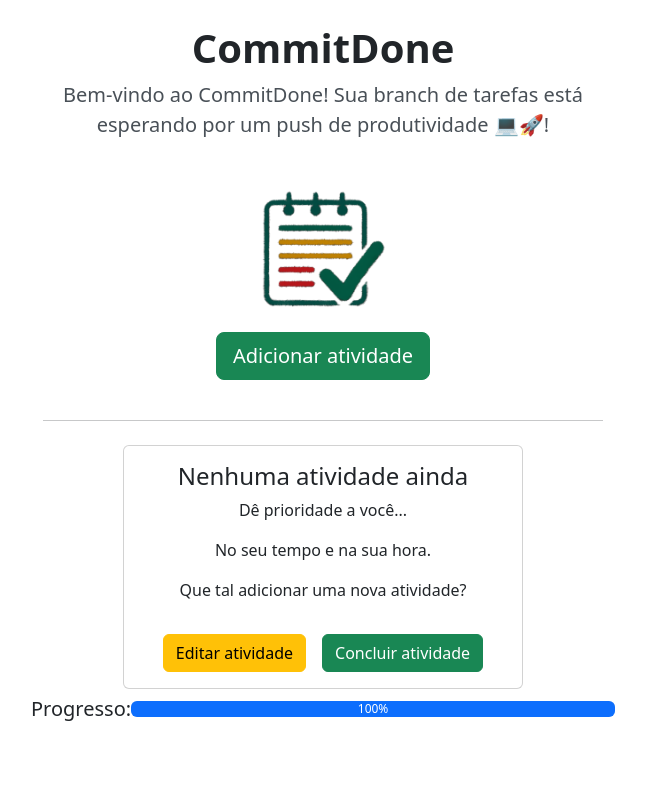
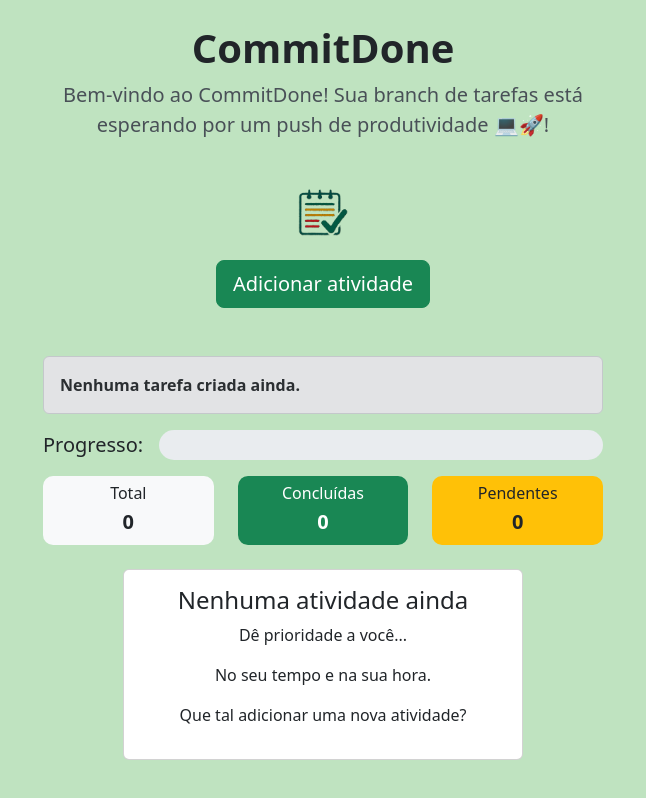
Before and after one commit to CaiaoCesar/To-Do-List, a Vue app: page / in a window 1280 px wide. Shown: the whole page, without its empty margins (13-659 px from the left). Built offline with nearby package versions, Linux system fonts and the light colour scheme.

Commit message:
fix: Ajustes no gerenciamento de tarefas, e melhorias lógicas e de processamento.

```diff
--- a/src/App.vue
+++ b/src/App.vue
@@ -1,7 +1,7 @@
 <script setup>
 import TheHeader from './components/TheHeader.vue'
 import TheTask from './components/TheTask.vue';
-import TheProgress from './components/TheProgress.vue';
+
 </script>
 
 <template>
@@ -13,7 +13,7 @@ import TheProgress from './components/TheProgress.vue';
               <TheHeader msg="CommitDone" />
             </div>
             <div class="col-auto">
-              <img class="logo mt-5" alt="CommitDone logo" id="logo" src="./assets/logo.png" width="125" height="125" />
+              <img class="logo mt-5" alt="CommitDone logo" id="logo" src="./assets/logo.png" width="50" height="50" />
             </div>
           </div>
       </div>
@@ -21,14 +21,12 @@ import TheProgress from './components/TheProgress.vue';
     <main class="grow d-flex align-items-center justify-content-center py-0">
       <TheTask />
     </main>
-
-   <TheProgress/>
   </div>
 </template>
 
 <style>
 html,body{
-  background-color: #acdeb2;
+  background-color: #bfe3c0;
   color: black;
   margin: 0;
   padding: 0;
--- a/src/assets/main.css
+++ b/src/assets/main.css
@@ -5,6 +5,7 @@
   margin: 0 auto;
   padding: 2rem;
   font-weight: normal;
+  min-height: 100vh;
 }
 
 a,
@@ -13,6 +14,13 @@ a,
   color: hsla(160, 100%, 37%, 1);
   transition: 0.4s;
   padding: 3px;
+}
+
+body {
+  background-color: #bfe3c0 !important;
+  margin: 0;
+  padding: 0;
+  min-height: 100vh;
 }
 
 @media (hover: hover) {
--- a/src/components/TheProgress.vue
+++ b/src/components/TheProgress.vue
@@ -1,29 +1,144 @@
 <script setup>
+import { ref, onMounted, watch } from 'vue';
 
-/*
- <div class="alert alert-success" role="alert">
-    <strong>Tarefa concluída.</strong>
-  </div>
-  <div class="alert alert-warn" role="alert">
-    <strong>Você tem tarefas em andamento.</strong>
-  </div>
-  <div class="alert alert-danger" role="alert">
-    <strong>Você tem tarefas pendentes.</strong>
-  </div>
-*/
+// ✅ Props para receber os dados das tarefas
+const props = defineProps({
+  completedTasks: {
+    type: Array,
+    default: () => []
+  },
+  pendingTasks: {
+    type: Array,
+    default: () => []
+  }
+});
+
+// ✅ Estado reativo para o progresso
+const progressPercentage = ref(0);
+const totalTasks = ref(0);
+const completedCount = ref(0);
+
+// ✅ Função para calcular o progresso
+function calculateProgress() {
+  completedCount.value = props.completedTasks.length;
+  totalTasks.value = props.completedTasks.length + props.pendingTasks.length;
+
+  if (totalTasks.value === 0) {
+    progressPercentage.value = 0;
+  } else {
+    progressPercentage.value = Math.round((completedCount.value / totalTasks.value) * 100);
+  }
+}
+
+// ✅ Watcher para recalcular quando as tarefas mudarem
+watch(() => [props.completedTasks, props.pendingTasks], () => {
+  calculateProgress();
+}, { deep: true, immediate: true });
+
+// ✅ Função para determinar a cor da barra baseada no progresso
+function getProgressBarClass() {
+  if (progressPercentage.value === 0) return 'bg-secondary';
+  if (progressPercentage.value < 30) return 'bg-danger';
+  if (progressPercentage.value < 70) return 'bg-warning';
+  if (progressPercentage.value < 100) return 'bg-info';
+  return 'bg-success';
+}
+
+// ✅ Função para determinar o texto do alerta
+function getAlertMessage() {
+  if (totalTasks.value === 0) {
+    return { message: 'Nenhuma tarefa criada ainda.', type: 'secondary' };
+  }
+  if (progressPercentage.value === 0) {
+    return { message: 'Você tem tarefas pendentes. Vamos começar!', type: 'danger' };
+  }
+  if (progressPercentage.value === 100) {
+    return { message: 'Parabéns! Todas as tarefas foram concluídas! 🎉', type: 'success' };
+  }
+  if (progressPercentage.value >= 70) {
+    return { message: 'Ótimo progresso! Continue assim!', type: 'info' };
+  }
+  if (progressPercentage.value >= 30) {
+    return { message: 'Você tem tarefas em andamento.', type: 'warning' };
+  }
+  return { message: 'Você tem tarefas pendentes.', type: 'danger' };
+}
+
+// ✅ Calcular progresso inicial
+onMounted(() => {
+  calculateProgress();
+});
 </script>
 
 <template>
-  <div class="d-flex align-items-center justify-content-between mb-0">
-    <h5 class="mt-2">Progresso:</h5>
-    <div class="progress flex-grow-1">
-      <div class="progress-bar w-100 bg-alert">
-        <span class="font-bold text-white heading-100">100%</span>
+  <div class="container mt-4">
+    <!-- Alert dinâmico -->
+    <div class="alert" :class="`alert-${getAlertMessage().type}`" role="alert">
+      <strong>{{ getAlertMessage().message }}</strong>
+    </div>
+
+    <!-- Barra de progresso -->
+    <div class="d-flex align-items-center justify-content-between mb-3">
+      <h5 class="mb-0 me-3">Progresso:</h5>
+      <div class="progress flex-grow-1" style="height: 30px;">
+        <div
+          class="progress-bar progress-bar-striped progress-bar-animated"
+          :class="getProgressBarClass()"
+          :style="{ width: `${progressPercentage}%` }"
+          role="progressbar"
+          :aria-valuenow="progressPercentage"
+          aria-valuemin="0"
+          aria-valuemax="100"
+        >
+          <span class="fw-bold text-white">
+            {{ progressPercentage }}% ({{ completedCount }}/{{ totalTasks }})
+          </span>
+        </div>
+      </div>
+    </div>
+
+    <!-- Estatísticas detalhadas -->
+    <div class="row text-center mt-3">
+      <div class="col-4">
+        <div class="card bg-light">
+          <div class="card-body py-2">
+            <h6 class="card-title mb-1">Total</h6>
+            <span class="fw-bold fs-5">{{ totalTasks }}</span>
+          </div>
+        </div>
+      </div>
+      <div class="col-4">
+        <div class="card bg-success text-white">
+          <div class="card-body py-2">
+            <h6 class="card-title mb-1">Concluídas</h6>
+            <span class="fw-bold fs-5">{{ completedCount }}</span>
+          </div>
+        </div>
+      </div>
+      <div class="col-4">
+        <div class="card bg-warning">
+          <div class="card-body py-2">
+            <h6 class="card-title mb-1">Pendentes</h6>
+            <span class="fw-bold fs-5">{{ pendingTasks.length }}</span>
+          </div>
+        </div>
       </div>
     </div>
   </div>
 </template>
 
 <style scoped>
+.progress {
+  border-radius: 15px;
+  overflow: hidden;
+}
 
+.progress-bar {
+  transition: width 0.5s ease-in-out;
+}
+
+.card {
+  border: none;
+  border-radius: 10px;
+}
 </style>
--- a/src/components/TheTask.vue
+++ b/src/components/TheTask.vue
@@ -1,47 +1,68 @@
 <script setup>
+import { ref, onMounted } from 'vue';
+import TheProgress from './TheProgress.vue';
+
+// ✅ Arrays reativos separados para pendentes e concluídas
+const pendingTasks = ref([]);
+const completedTasks = ref([]);
+
 function saveTask() {
   let titleTask = document.getElementById("task").value;
   let priorityTask = document.getElementById("priority").value;
   let dateTimeTask = document.getElementById("date-time").value;
   let descriptionTask = document.getElementById("description").value;
 
-  // ✅ VALIDAÇÃO CORRIGIDA - verifica se está vazio ou só espaços
+  // ✅ VALIDAÇÃO
   if (!titleTask.trim() || !dateTimeTask.trim()) {
     alert("Informe os campos necessários (Atividade e Data/Hora)!");
     return;
   }
 
-  // ✅ SALVAR NO LOCALSTORAGE
-  localStorage.setItem("task", titleTask);
-  localStorage.setItem("priority", priorityTask);
-  localStorage.setItem("date-time", dateTimeTask);
-  localStorage.setItem("description", descriptionTask);
+  // ✅ CRIAR NOVA TAREFA COM ID ÚNICO
+  const newTask = {
+    id: Date.now(),
+    title: titleTask,
+    priority: priorityTask,
+    dateTime: dateTimeTask,
+    description: descriptionTask,
+    completed: false,
+    createdAt: new Date().toISOString()
+  };
+
+  // ✅ CARREGAR TAREFAS EXISTENTES DO LOCALSTORAGE
+  const existingTasks = JSON.parse(localStorage.getItem("tasks")) || [];
+
+  // ✅ ADICIONAR NOVA TAREFA NO INÍCIO DO ARRAY (para aparecer à direita)
+  existingTasks.unshift(newTask);
+
+  // ✅ SALVAR ARRAY ATUALIZADO NO LOCALSTORAGE
+  localStorage.setItem("tasks", JSON.stringify(existingTasks));
 
   alert("Atividade adicionada com sucesso!");
 
-  // ✅ FECHAR MODAL DEPOIS DE SALVAR
-  // eslint-disable-next-line no-undef
-  const modal = bootstrap.Modal.getInstance(document.getElementById("meuModal"));
+  // ✅ LIMPAR CAMPOS DO MODAL
+  document.getElementById("task").value = "";
+  document.getElementById("priority").value = "0";
+  document.getElementById("date-time").value = "";
+  document.getElementById("description").value = "";
+
+  // ✅ FECHAR MODAL
+  const modal = bootstrap.Modal.getInstance(document.getElementById("modalSave"));
   modal.hide();
 
-  // ✅ MOSTRAR A TAREFA SALVA
-  showTask();
+  // ✅ ATUALIZAR LISTA DE TAREFAS
+  loadTasks();
 }
 
-function showTask(){
-  // ✅ PEGAR OS ELEMENTOS CORRETOS (onde vai mostrar os dados)
-  let titleElement = document.getElementById("title-task");
-  let priorityElement = document.getElementById("priori-task");
-  let dateTimeElement = document.getElementById("time-task");
-  let descriptionElement = document.getElementById("descript-task");
+function loadTasks() {
+  // ✅ CARREGAR TAREFAS DO LOCALSTORAGE
+  const savedTasks = JSON.parse(localStorage.getItem("tasks")) || [];
 
-  // ✅ PEGAR VALORES DO LOCALSTORAGE
-  let savedTask = localStorage.getItem("task");
-  let savedPriority = localStorage.getItem("priority");
-  let savedDateTime = localStorage.getItem("date-time");
-  let savedDescription = localStorage.getItem("description");
+  // ✅ SEPARAR TAREFAS PENDENTES E CONCLUÍDAS
+  pendingTasks.value = savedTasks.filter(task => !task.completed);
+  completedTasks.value = savedTasks.filter(task => task.completed);
+}
 
-  // ✅ CONVERTER PRIORIDADE NUMÉRICA EM TEXTO
 function getPriorityText(priorityValue) {
   const priorities = {
     "0": "Sem prioridade",
@@ -52,33 +73,49 @@ function showTask(){
   return priorities[priorityValue] || "Não definida";
 }
 
-  // ✅ ATUALIZAR OS ELEMENTOS SE HOUVER DADOS
-  if (savedTask && savedTask.trim() !== "") {
-    titleElement.textContent = savedTask;
-    priorityElement.textContent = `Prioridade: ${getPriorityText(savedPriority)}`;
-    dateTimeElement.textContent = `Data/Hora: ${savedDateTime || 'Não definida'}`;
-    descriptionElement.textContent = `Descrição: ${savedDescription || 'Nenhuma descrição'}`;
-  } else {
-    // ✅ MANTER MENSAGEM PADRÃO SE NÃO HOUVER DADOS
-    titleElement.textContent = "Nenhuma atividade ainda";
-    priorityElement.textContent = "Dê prioridade a você...";
-    dateTimeElement.textContent = "No seu tempo e na sua hora.";
-    descriptionElement.textContent = "Que tal adicionar uma nova atividade?";
+function getPriorityBadgeClass(priorityValue) {
+  const priorityClasses = {
+    "0": "bg-secondary",
+    "1": "bg-danger",
+    "2": "bg-warning",
+    "3": "bg-info"
+  };
+  return priorityClasses[priorityValue] || "bg-secondary";
+}
+
+function completeTask(taskId) {
+  // ✅ MARCAR TAREFA COMO CONCLUÍDA
+  const existingTasks = JSON.parse(localStorage.getItem("tasks")) || [];
+  const updatedTasks = existingTasks.map(task =>
+    task.id === taskId ? { ...task, completed: !task.completed } : task
+  );
+
+  localStorage.setItem("tasks", JSON.stringify(updatedTasks));
+  loadTasks();
+}
+
+function deleteTask(taskId) {
+  // ✅ REMOVER TAREFA
+  if (confirm("Tem certeza que deseja excluir esta tarefa?")) {
+    const existingTasks = JSON.parse(localStorage.getItem("tasks")) || [];
+    const updatedTasks = existingTasks.filter(task => task.id !== taskId);
+
+    localStorage.setItem("tasks", JSON.stringify(updatedTasks));
+    loadTasks();
   }
 }
 
-// ✅ CHAMAR showTask QUANDO O COMPONENTE FOR MONTADO
-import { onMounted } from 'vue';
+// ✅ CARREGAR TAREFAS QUANDO O COMPONENTE FOR MONTADO
 onMounted(() => {
-  showTask();
+  loadTasks();
 });
 </script>
 
 <template>
   <div class="d-flex flex-column align-items-center mt-0 w-100">
     <!-- Botão que irá abrir o modal -->
-    <button type="button" class="btn btn-success btn-lg mt-0"
-            data-bs-toggle="modal" data-bs-target="#meuModal">
+    <button type="button" class="btn btn-success btn-lg mt-0 mb-4"
+            data-bs-toggle="modal" data-bs-target="#modalSave">
       Adicionar atividade
     </button>
 
@@ -154,20 +191,121 @@ onMounted(() => {
       </div>
     </div>
 
-    <!-- Card para mostrar as tarefas -->
-    <div class="container mt-3">
-      <hr class="my-4">
+    <!-- ✅ BARRA DE PROGRESSO DINÂMICA -->
+    <TheProgress
+      :completed-tasks="completedTasks"
+      :pending-tasks="pendingTasks"
+    />
+
+    <!-- Área para mostrar as tarefas -->
+    <div class="container mt-4 w-100">
+
+      <!-- SEÇÃO 1: TAREFAS PENDENTES (Grid vertical) -->
+      <div v-if="pendingTasks.length > 0" class="mb-5">
+        <h3 class="text-center mb-4">Tarefas Pendentes</h3>
+        <div class="row justify-content-start g-3">
+          <div v-for="task in pendingTasks" :key="task.id" class="col-12 col-md-6 col-lg-4 col-xl-3">
+            <div class="card h-100 task-card">
+              <div class="card-body">
+                <!-- Badge de prioridade -->
+                <div class="d-flex justify-content-between align-items-start mb-2">
+                  <span class="badge" :class="getPriorityBadgeClass(task.priority)">
+                    {{ getPriorityText(task.priority) }}
+                  </span>
+                  <small class="text-muted">{{ new Date(task.createdAt).toLocaleDateString() }}</small>
+                </div>
+
+                <!-- Título da tarefa -->
+                <h5 class="card-title">
+                  {{ task.title }}
+                </h5>
+
+                <!-- Detalhes da tarefa -->
+                <div class="card-text">
+                  <p class="mb-1"><small><strong>Data/Hora:</strong> {{ task.dateTime ? new Date(task.dateTime).toLocaleString() : 'Não definida' }}</small></p>
+                  <p class="mb-2"><small><strong>Descrição:</strong> {{ task.description || 'Nenhuma descrição' }}</small></p>
+                </div>
+
+                <!-- Botões de ação -->
+                <div class="d-flex justify-content-between pt-2">
+                  <button
+                    class="btn btn-sm btn-success"
+                    @click="completeTask(task.id)"
+                  >
+                    Concluir
+                  </button>
+                  <button
+                    class="btn btn-sm btn-danger"
+                    @click="deleteTask(task.id)"
+                  >
+                    Excluir
+                  </button>
+                </div>
+              </div>
+            </div>
+          </div>
+        </div>
+      </div>
+
+      <!-- SEÇÃO 2: TAREFAS CONCLUÍDAS (Rolagem horizontal) -->
+      <div v-if="completedTasks.length > 0" class="mb-5">
+        <h3 class="text-center mb-4">Tarefas Concluídas</h3>
+        <div class="horizontal-scroll-container">
+          <div class="horizontal-scroll-content">
+            <div v-for="task in completedTasks" :key="task.id" class="horizontal-card">
+              <div class="card h-100 completed-task">
+                <div class="card-body">
+                  <!-- Badge de prioridade -->
+                  <div class="d-flex justify-content-between align-items-start mb-2">
+                    <span class="badge bg-success">
+                      Concluída
+                    </span>
+                    <small class="text-muted">{{ new Date(task.createdAt).toLocaleDateString() }}</small>
+                  </div>
+
+                  <!-- Título da tarefa -->
+                  <h6 class="card-title text-decoration-line-through">
+                    {{ task.title }}
+                  </h6>
+
+                  <!-- Detalhes da tarefa -->
+                  <div class="card-text">
+                    <p class="mb-1"><small><strong>Data/Hora:</strong> {{ task.dateTime ? new Date(task.dateTime).toLocaleString() : 'Não definida' }}</small></p>
+                    <p class="mb-2"><small><strong>Descrição:</strong> {{ task.description || 'Nenhuma descrição' }}</small></p>
+                  </div>
+
+                  <!-- Botões de ação -->
+                  <div class="d-flex justify-content-between pt-2">
+                    <button
+                      class="btn btn-sm btn-warning"
+                      @click="completeTask(task.id)"
+                    >
+                      Reabrir
+                    </button>
+                    <button
+                      class="btn btn-sm btn-danger"
+                      @click="deleteTask(task.id)"
+                    >
+                      Excluir
+                    </button>
+                  </div>
+                </div>
+              </div>
+            </div>
+          </div>
+        </div>
+      </div>
+
+      <!-- Mensagem quando não há tarefas -->
+      <div v-if="pendingTasks.length === 0 && completedTasks.length === 0" class="text-center">
         <div class="card mx-auto" style="max-width: 400px;">
           <div class="card-body text-center">
-          <h4 class="card-title" id="title-task">Nenhuma atividade ainda</h4>
+            <h4 class="card-title">Nenhuma atividade ainda</h4>
             <div class="card-text">
-            <p id="priori-task">Dê prioridade a você...</p>
-            <p id="time-task">No seu tempo e na sua hora.</p>
-            <p id="descript-task">Que tal adicionar uma nova atividade?</p>
+              <p>Dê prioridade a você...</p>
+              <p>No seu tempo e na sua hora.</p>
+              <p>Que tal adicionar uma nova atividade?</p>
             </div>
-          <div class="d-flex justify-content-center pt-3 gap-3">
-            <button class="btn btn-warning">Editar atividade</button>
-            <button class="btn btn-success">Concluir atividade</button>
           </div>
         </div>
       </div>
@@ -176,4 +314,66 @@ onMounted(() => {
 </template>
 
 <style scoped>
+/* Estilos para as tarefas pendentes */
+.task-card {
+  transition: transform 0.2s;
+}
+
+.task-card:hover {
+  transform: translateY(-2px);
+  box-shadow: 0 4px 8px rgba(0,0,0,0.1);
+}
+
+/* Estilos para a rolagem horizontal das tarefas concluídas */
+.horizontal-scroll-container {
+  width: 100%;
+  overflow-x: auto;
+  overflow-y: hidden;
+  padding: 10px 0;
+  white-space: nowrap;
+}
+
+.horizontal-scroll-content {
+  display: inline-flex;
+  gap: 15px;
+  padding: 0 10px;
+}
+
+.horizontal-card {
+  display: inline-block;
+  width: 280px; /* Largura fixa para os cards horizontais */
+  flex-shrink: 0;
+}
+
+/* Estilo para tarefas concluídas */
+.completed-task {
+  opacity: 0.85;
+  border-left: 4px solid #198754;
+}
+
+/* Personalizar a barra de scroll */
+.horizontal-scroll-container::-webkit-scrollbar {
+  height: 8px;
+}
+
+.horizontal-scroll-container::-webkit-scrollbar-track {
+  background: #f1f1f1;
+  border-radius: 10px;
+}
+
+.horizontal-scroll-container::-webkit-scrollbar-thumb {
+  background: #888;
+  border-radius: 10px;
+}
+
+.horizontal-scroll-container::-webkit-scrollbar-thumb:hover {
+  background: #555;
+}
+
+/* Garantir que o texto dentro dos cards horizontais quebre */
+.horizontal-card .card-text,
+.horizontal-card .card-title {
+  white-space: normal;
+  word-wrap: break-word;
+}
 </style>
```
Lines whose indentation alone changed are shown as unchanged.
